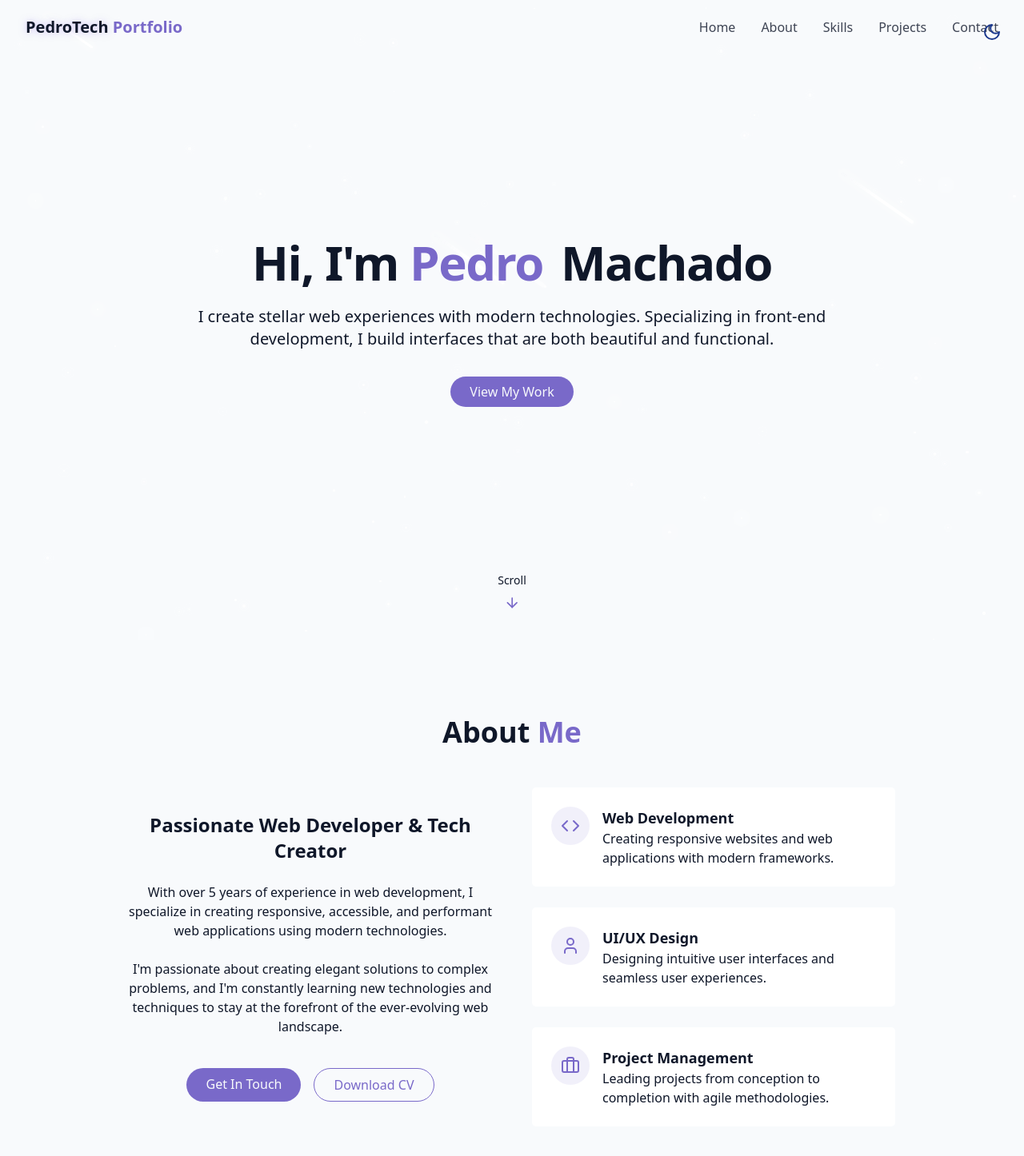
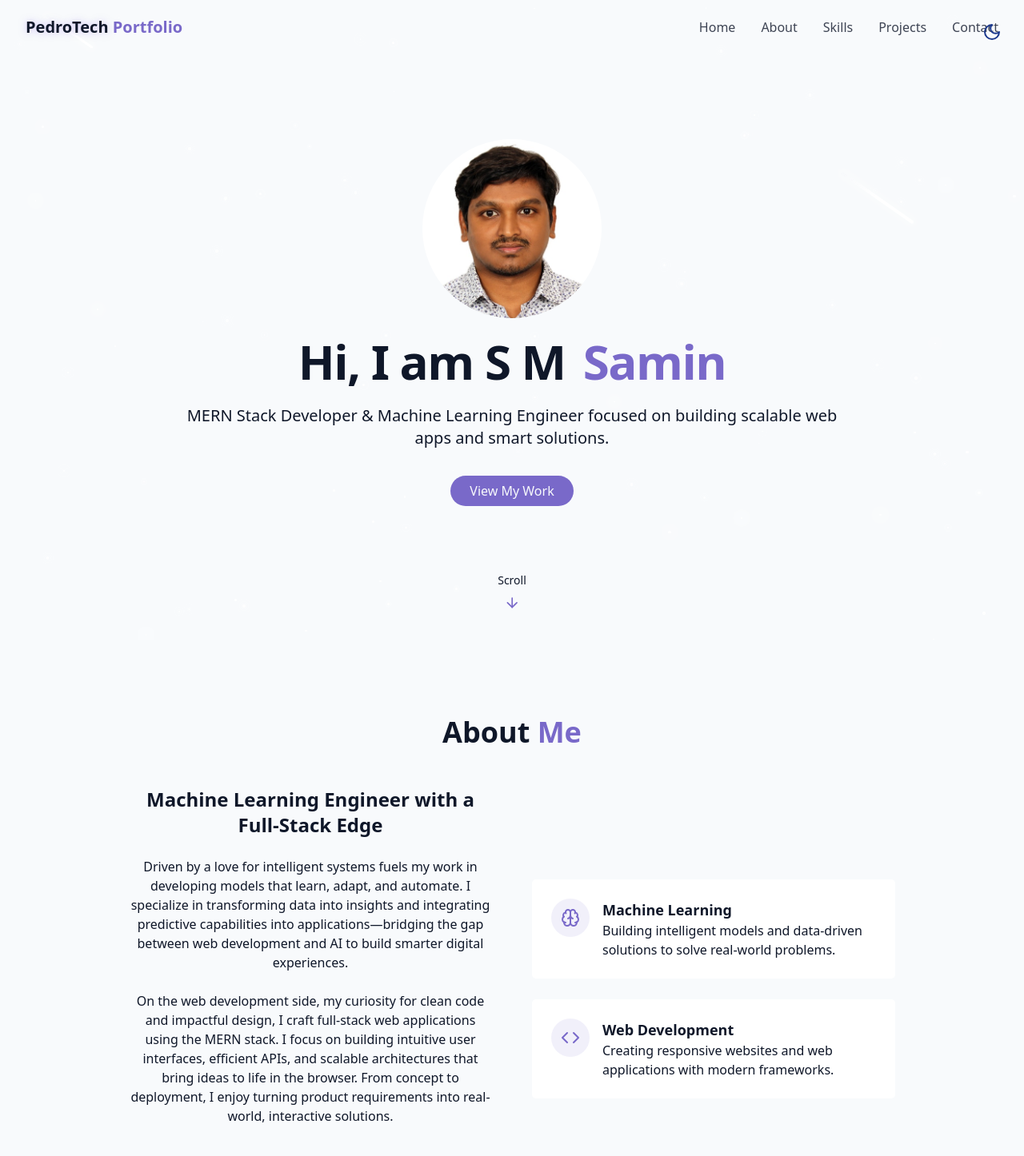
Before and after one commit to samin710/My-Portfolio, a React (Vite) app: page / in a window 1280 px wide. Shown: the top 1446 px of the page at 80% size. Built offline with nearby package versions, Linux system fonts and the light colour scheme.

Commit message:
hero done

```diff
--- a/src/App.jsx
+++ b/src/App.jsx
@@ -1,4 +1,4 @@
-import { BrowserRouter, Route, Routes } from "react-router-dom";
+import { BrowserRouter, Route, Routes } from "react-router";
 import { Home } from "./pages/Home";
 import { NotFound } from "./pages/NotFound";
 import { Toaster } from "@/components/ui/toaster";
--- a/src/components/AboutSection.jsx
+++ b/src/components/AboutSection.jsx
@@ -1,4 +1,4 @@
-import { Briefcase, Code, User } from "lucide-react";
+import { Brain, Code } from "lucide-react";
 
 export const AboutSection = () => {
   return (
@@ -12,20 +12,24 @@ export const AboutSection = () => {
         <div className="grid grid-cols-1 md:grid-cols-2 gap-12 items-center">
           <div className="space-y-6">
             <h3 className="text-2xl font-semibold">
-              Passionate Web Developer & Tech Creator
+              Machine Learning Engineer with a Full-Stack Edge
             </h3>
 
             <p className="text-muted-foreground">
-              With over 5 years of experience in web development, I specialize
-              in creating responsive, accessible, and performant web
-              applications using modern technologies.
+              Driven by a love for intelligent systems fuels my work in
+              developing models that learn, adapt, and automate. I specialize in
+              transforming data into insights and integrating predictive
+              capabilities into applications—bridging the gap between web
+              development and AI to build smarter digital experiences.
             </p>
 
             <p className="text-muted-foreground">
-              I'm passionate about creating elegant solutions to complex
-              problems, and I'm constantly learning new technologies and
-              techniques to stay at the forefront of the ever-evolving web
-              landscape.
+              On the web development side, my curiosity for clean code and
+              impactful design, I craft full-stack web applications using the
+              MERN stack. I focus on building intuitive user interfaces,
+              efficient APIs, and scalable architectures that bring ideas to
+              life in the browser. From concept to deployment, I enjoy turning
+              product requirements into real-world, interactive solutions.
             </p>
 
             <div className="flex flex-col sm:flex-row gap-4 pt-4 justify-center">
@@ -35,7 +39,8 @@ export const AboutSection = () => {
               </a>
 
               <a
-                href=""
+                href="/Resume.pdf"
+                download
                 className="px-6 py-2 rounded-full border border-primary text-primary hover:bg-primary/10 transition-colors duration-300"
               >
                 Download CV
@@ -44,6 +49,20 @@ export const AboutSection = () => {
           </div>
 
           <div className="grid grid-cols-1 gap-6">
+            <div className="gradient-border p-6 card-hover">
+              <div className="flex items-start gap-4">
+                <div className="p-3 rounded-full bg-primary/10">
+                  <Brain className="h-6 w-6 text-primary" />
+                </div>
+                <div className="text-left">
+                  <h4 className="font-semibold text-lg">Machine Learning</h4>
+                  <p className="text-muted-foreground">
+                    Building intelligent models and data-driven solutions to
+                    solve real-world problems.
+                  </p>
+                </div>
+              </div>
+            </div>
             <div className="gradient-border p-6 card-hover">
               <div className="flex items-start gap-4">
                 <div className="p-3 rounded-full bg-primary/10">
@@ -58,35 +77,6 @@ export const AboutSection = () => {
                 </div>
               </div>
             </div>
-            <div className="gradient-border p-6 card-hover">
-              <div className="flex items-start gap-4">
-                <div className="p-3 rounded-full bg-primary/10">
-                  <User className="h-6 w-6 text-primary" />
-                </div>
-                <div className="text-left">
-                  <h4 className="font-semibold text-lg">UI/UX Design</h4>
-                  <p className="text-muted-foreground">
-                    Designing intuitive user interfaces and seamless user
-                    experiences.
-                  </p>
-                </div>
-              </div>
-            </div>
-            <div className="gradient-border p-6 card-hover">
-              <div className="flex items-start gap-4">
-                <div className="p-3 rounded-full bg-primary/10">
-                  <Briefcase className="h-6 w-6 text-primary" />
-                </div>
-
-                <div className="text-left">
-                  <h4 className="font-semibold text-lg">Project Management</h4>
-                  <p className="text-muted-foreground">
-                    Leading projects from conception to completion with agile
-                    methodologies.
-                  </p>
-                </div>
-              </div>
-            </div>
           </div>
         </div>
       </div>
--- a/src/components/HeroSection.jsx
+++ b/src/components/HeroSection.jsx
@@ -1,4 +1,5 @@
 import { ArrowDown } from "lucide-react";
+import img from "../assets/img.JPEG";
 
 export const HeroSection = () => {
   return (
@@ -8,22 +9,28 @@ export const HeroSection = () => {
     >
       <div className="container max-w-4xl mx-auto text-center z-10">
         <div className="space-y-6">
+          <div className="flex justify-center items-center">
+            <img
+              src={img}
+              className="rounded-full w-32 h-32 md:w-48 md:h-48 lg:w-56 lg:h-56 object-top object-cover"
+              alt=""
+            />
+          </div>
           <h1 className="text-4xl md:text-6xl font-bold tracking-tight">
-            <span className="opacity-0 animate-fade-in"> Hi, I'm</span>
-            <span className="text-primary opacity-0 animate-fade-in-delay-1">
+            <span className="opacity-0 animate-fade-in"> Hi, I am</span>
+            <span className="text-gradient opacity-0 animate-fade-in-delay-1">
               {" "}
-              Pedro
+              S M
             </span>
-            <span className="text-gradient ml-2 opacity-0 animate-fade-in-delay-2">
+            <span className="text-primary ml-2 opacity-0 animate-fade-in-delay-2">
               {" "}
-              Machado
+              Samin
             </span>
           </h1>
 
           <p className="text-lg md:text-xl text-muted-foreground max-2-2xl mx-auto opacity-0 animate-fade-in-delay-3">
-            I create stellar web experiences with modern technologies.
-            Specializing in front-end development, I build interfaces that are
-            both beautiful and functional.
+            MERN Stack Developer & Machine Learning Engineer focused on building
+            scalable web apps and smart solutions.
           </p>
 
           <div className="pt-4 opacity-0 animate-fade-in-delay-4">
```
Also changed, not shown: src/assets/img.JPEG (added), 1 other file (tests, documents, lock files or other folders).
